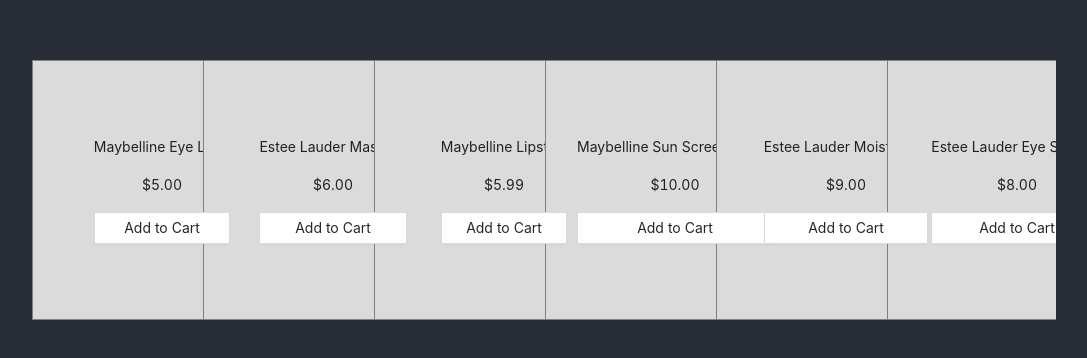
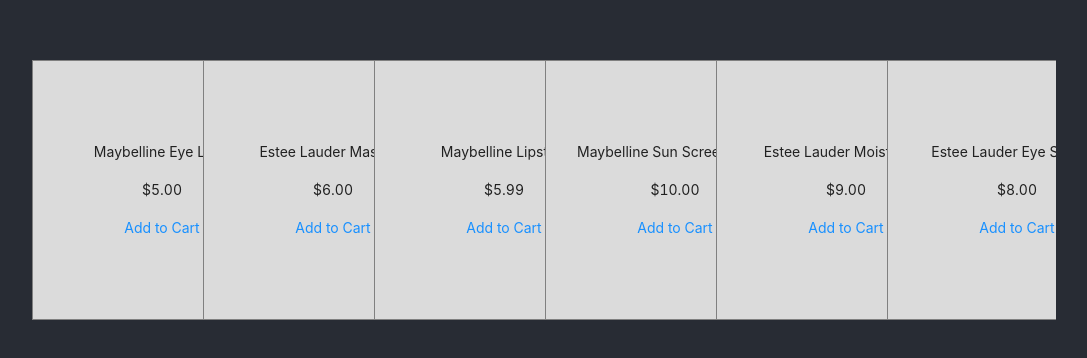
Before and after one commit to runabh/demo_app_1, a React (Create React App) app: page / in a window 1280 px wide. Shown: the part 210-568 px from the top of the page, without its empty margins (96-1183 px from the left). Built offline with nearby package versions, Linux system fonts and the light colour scheme.

Commit message:
same tab logic

```diff
--- a/src/App.js
+++ b/src/App.js
@@ -41,13 +41,16 @@
       >
         <div>{name}</div>
         <div>{price}</div>
-        <Button
+        {/* <Button
           onClick={() => {
             window.open(link, "_blank");
           }}
         >
           Add to Cart
-        </Button>
+        </Button> */}
+        <a href={link} target="nowwith">
+          Add to Cart
+        </a>
       </div>
     );
   };
```
